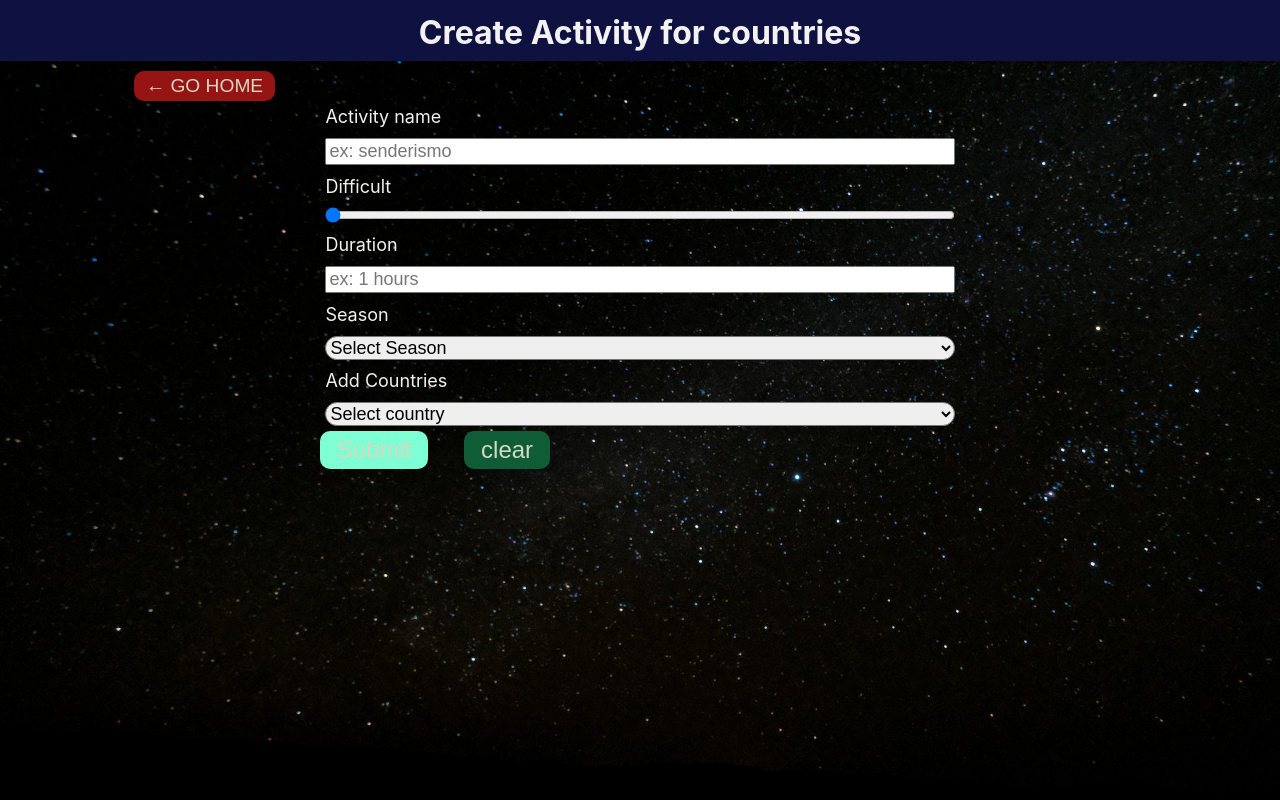
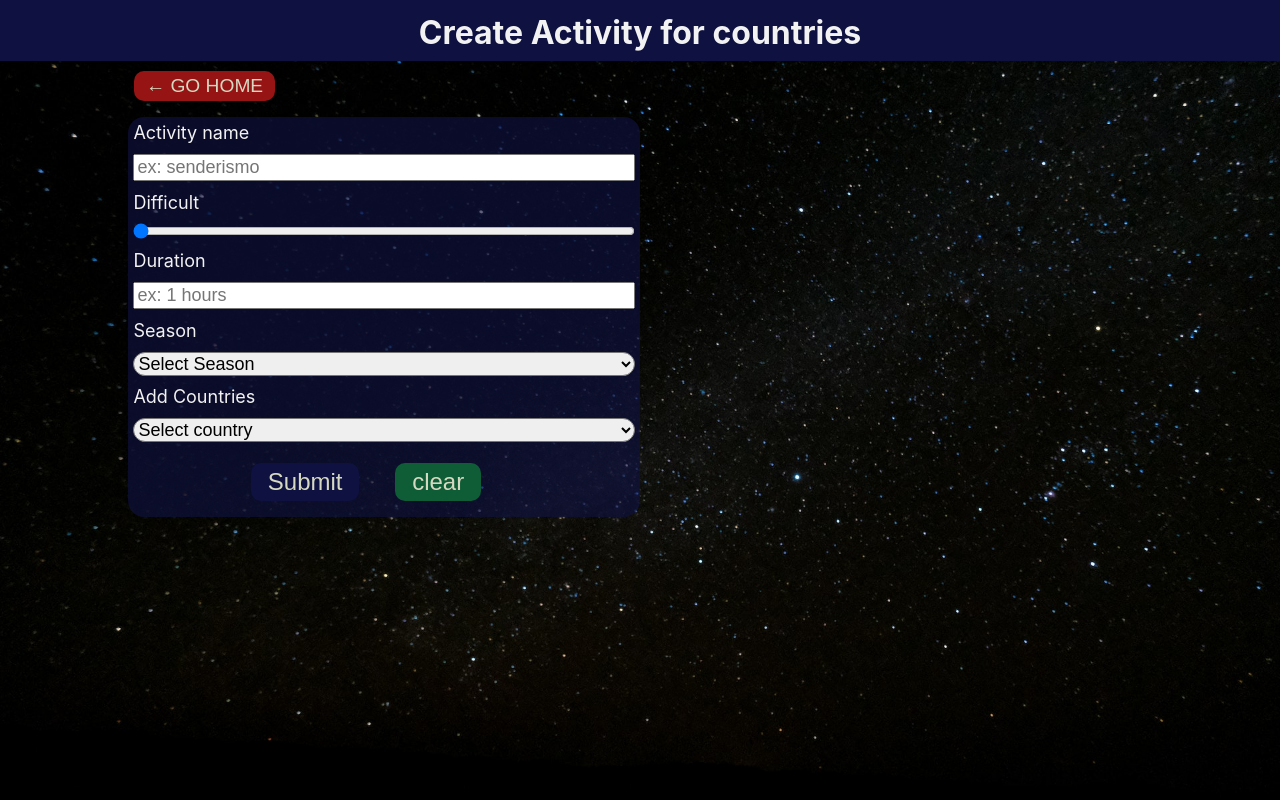
Before and after one commit to MacarenaRodriguez1993/App-countries, a React (Create React App) app in the folder client/: page /createActivity in a window 1280 px wide. Built offline with nearby package versions, Linux system fonts and the light colour scheme.

Commit message:
update style createActivity

```diff
--- a/client/src/components/Activities/CreateActivity/CreateActivity.jsx
+++ b/client/src/components/Activities/CreateActivity/CreateActivity.jsx
@@ -96,6 +96,7 @@ const CreateActivity = ()=>{
         <div className="home">
             <h3 className="titleActivities">Create Activity for countries</h3>
             <Link to='/home'><button className="buttonBack"> ← GO HOME</button></Link>
+            <div  id='createActivities'>
                 <form id='formActivity' onSubmit={(event)=> onSubmit(event)}>
                     <label>Activity name </label>
                     <input
@@ -192,7 +193,7 @@ const CreateActivity = ()=>{
                     </div>
                 </form>
 
-            <div>
+                <div className="cardC">
                     {
                         allCountries?.filter((country)=> formActivity.countries.includes(country.id))
                             .map(country=>{
@@ -209,7 +210,7 @@ const CreateActivity = ()=>{
                             })
                     }
                 </div>
-
+            </div>
         </div>
     );
 }
--- a/client/src/components/Activities/CreateActivity/createActivity.css
+++ b/client/src/components/Activities/CreateActivity/createActivity.css
@@ -9,10 +9,14 @@
 }
 
 form{
-    width: 50%;
-    margin: auto;
+    width: 40%;
+    margin-left: 8em;
+    margin-top: 1em;
+    border-radius: 1em;
     display: flex;
     flex-direction: column;
+    /* backdrop-filter: blur(10px) */
+    background-color: #0f1140a5;
 }
 label,input,select,option{
     font-size: large;
@@ -25,9 +29,13 @@ label,input,select,option{
     margin-left:7em ;
     margin-top: 0.5em;
 }
+.button{
+    margin: 1em;
+    text-align: center;
+}
 .buttonSubmit{
     margin: auto;
-    background-color: aquamarine;
+    background-color: #0F1140;
 }
 
 .buttonClear{
@@ -35,9 +43,15 @@ label,input,select,option{
 }
 .msjError{
     background-color: rgba(221, 26, 26, 0.616);
-    color: white;
+    color: #F2F2F2;
     text-align: center;
     font-size: large;
     width: 100%;
     border-radius: 1em;
 }
+#createActivities{
+    display: flex;
+}
+.cardC{
+    margin-left: 1em;
+}
--- a/client/src/components/Activities/ShowActivities/ShowActivities.jsx
+++ b/client/src/components/Activities/ShowActivities/ShowActivities.jsx
@@ -2,7 +2,7 @@ import React, { useEffect } from "react";
 import '../ShowActivities/showActivities.css'
 import { useDispatch, useSelector } from "react-redux";
 import {Link} from 'react-router-dom';
-import {getActivities} from '../../../redux/actions/activities';
+import {getActivities,deleteActivity} from '../../../redux/actions/activities';
 
 const ShowActivities = () =>{
     const allActivities = useSelector((state)=>state.activities);
@@ -10,8 +10,11 @@ const ShowActivities = () =>{
 
     useEffect(()=>{
         dispatch(getActivities())
-    },[dispatch])
-
+    },[dispatch,allActivities])
+    const onClick = (id)=>{
+        alert('Are you sure to delete the walk activity?')
+        dispatch(deleteActivity(id))
+    }
     return(
         <div className="home">
             <h3 className="titleActivities">List Activities</h3>
@@ -34,14 +37,14 @@ const ShowActivities = () =>{
                             return(
                             <tbody>
                             <tr>
-                                <th>{act.ID}</th>
+                                <th>{act.id}</th>
                                 <th>{act.name}</th>
                                 <th>{act.difficult}</th>
                                 <th>{act.duration}</th>
                                 <th>{act.season}</th>
                                 <th>
                                     <button id='buttonUpdate'>Edit</button>
-                                    <button id='buttonDelete'>Delete</button>
+                                    <button id='buttonDelete'onClick={()=>onClick(act.id)}>Delete</button>
                                 </th>
                             </tr>
                         </tbody>)
--- a/client/src/components/FormCardCountry/FormCardCountry.jsx
+++ b/client/src/components/FormCardCountry/FormCardCountry.jsx
@@ -12,12 +12,12 @@ const FormCardCountry = ({id,name,image , state, setState})=>{
 
     return(
         <div className='formCardCountry'>
-            <div >
-                <button onClick={handleClose}>x</button>
+            <div className='headerCardCountry'>
+                <button id='exitActiv' onClick={handleClose}>x</button>
+                <h3>{name}</h3>
             </div>
             <div className='content'>
                 <img className='imgFlag' src={image} alt="" />
-                <h3>{name}</h3>
             </div>
 
         </div>
--- a/client/src/components/FormCardCountry/formCardCountry.css
+++ b/client/src/components/FormCardCountry/formCardCountry.css
@@ -1,7 +1,13 @@
 .formCardCountry{
-    width: 250px;
-    border: 2px solid black;
+    width: 200px;
+    border-radius: 1em;
     margin: 0.2em;
+    color: #F2F2F2;
+}
+.headerCardCountry{
+    display: flex;
+    padding-left: 1.6em;
+    padding-top: 0.4em;
 }
 .content{
     text-align: center;
@@ -10,3 +16,11 @@
     width: 80%;
     border-radius: 10px;
 }
+.cardC{
+    width: 40%;
+    margin: 0.5em auto;
+    display: grid;
+    grid-template-columns: repeat(auto-fill,150px);
+    gap: 2em;
+    justify-content: center;;
+}
--- a/client/src/redux/actions/activities.js
+++ b/client/src/redux/actions/activities.js
@@ -1,4 +1,4 @@
-import axios from "axios";
+//import axios from "axios";
 export const CREATE_ACTIVITY ='CREATE_ACTIVITY';
 export const GET_ACTIVITIES='GET_ACTIVITIES';
 export const FILTER_ACTIVITY='FILTER_ACTIVITY';
```
Lines whose indentation alone changed are shown as unchanged.
